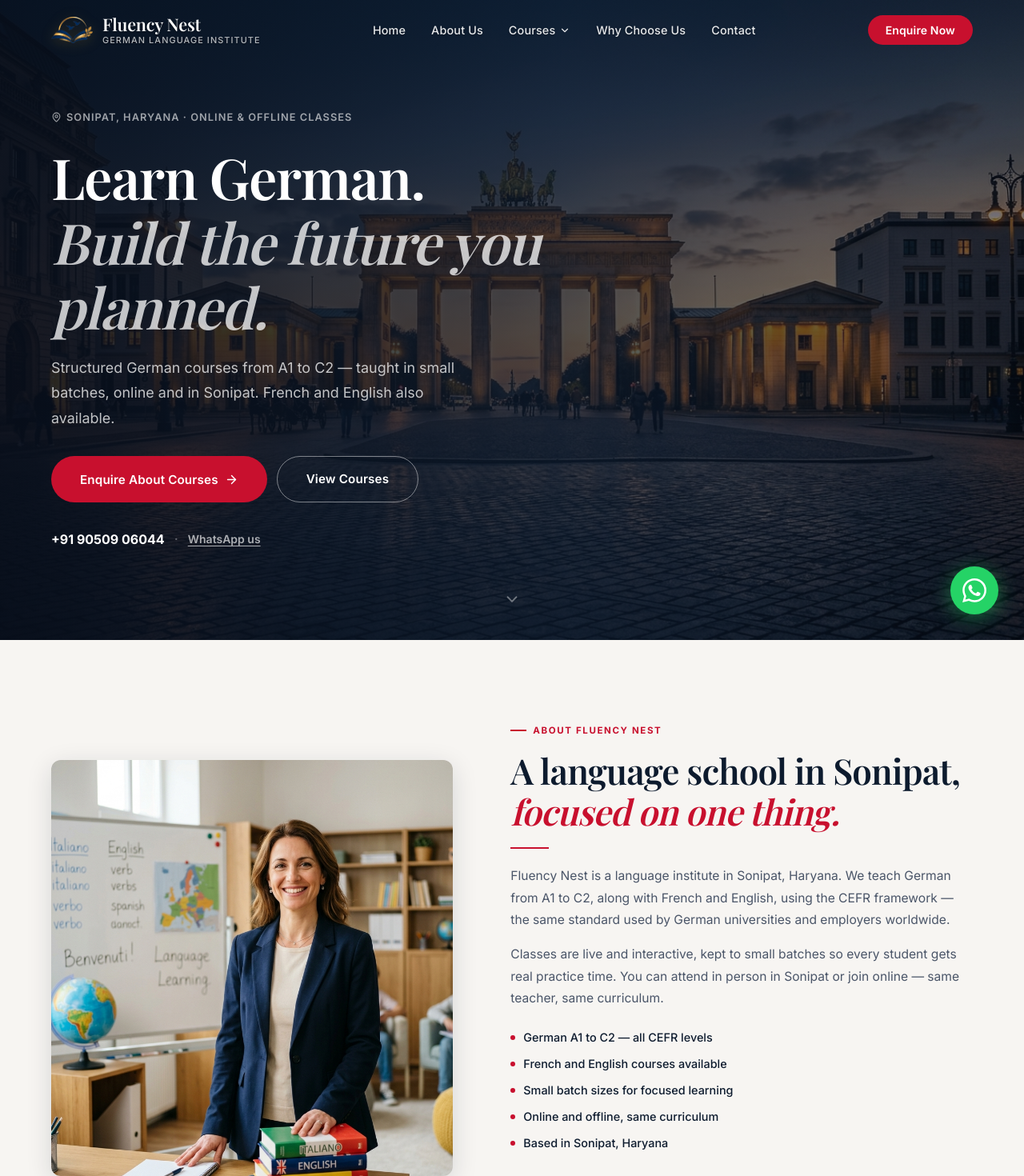
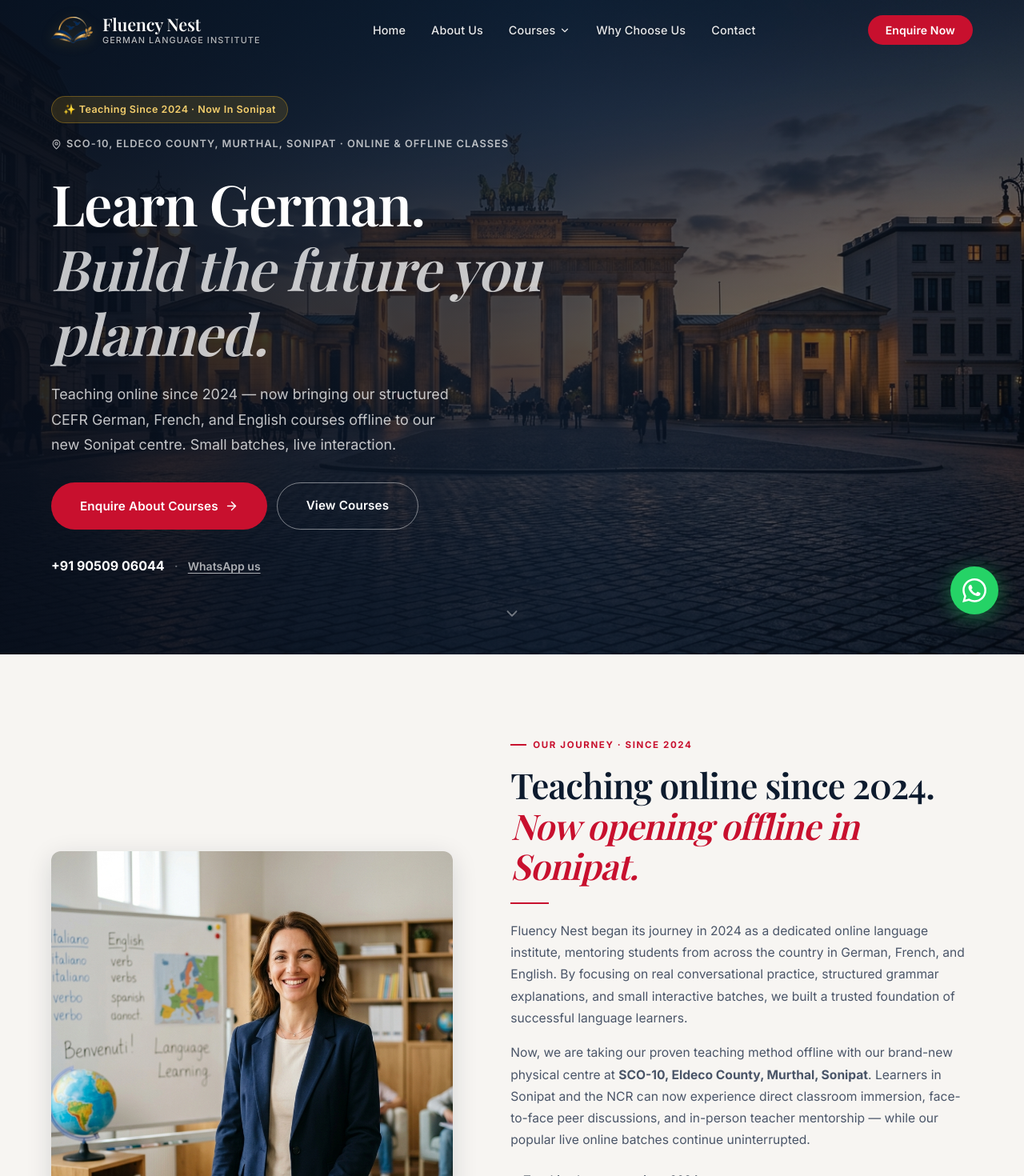
Before and after one commit to hoodaji444/fluency-nest, a Next.js app: page / in a window 1280 px wide. Shown: the top 1470 px of the page at 80% size. Built offline with nearby package versions, Linux system fonts and the light colour scheme; a web font is replaced by a local one.

Commit message:
Update institute story: teaching online since 2024, now expanding offline in Sonipat

```diff
--- a/src/app/page.tsx
+++ b/src/app/page.tsx
@@ -4,7 +4,7 @@ import HomePage from "@/components/HomePage";
 export const metadata: Metadata = {
   title: "Fluency Nest — German Language Institute in Sonipat, Haryana",
   description:
-    "Learn German, French & English at Fluency Nest in Sonipat, Haryana. Structured A1–B2 German courses with expert guidance. Online & offline classes available. Enquire now.",
+    "Teaching since 2024. Proven online language training, now expanding with our dedicated offline institute in Sonipat, Haryana. Learn German (A1–C2), French & English. Enquire now.",
 };
 
 export default function Page() {
--- a/src/components/Footer.tsx
+++ b/src/components/Footer.tsx
@@ -27,7 +27,7 @@ export default function Footer() {
             </div>
           </Link>
           <p className={styles.footerDesc}>
-            A dedicated German language institute in Sonipat, Haryana, offering structured A1–B2 German courses, along with French and English programmes — available online and offline.
+            Teaching languages since 2024. Established with proven online German, French, and English courses, now welcoming students to our dedicated offline institute at SCO-10, Eldeco County, Murthal, Sonipat.
           </p>
           <div className={styles.footerSocial}>
             <a
--- a/src/components/HomePage.module.css
+++ b/src/components/HomePage.module.css
@@ -37,16 +37,32 @@
   max-width: 680px;
 }
 
-/* Plain location tag — no glass, no blur */
+.heroBadge {
+  display: inline-flex;
+  align-items: center;
+  gap: 8px;
+  padding: 6px 14px;
+  background: rgba(218, 165, 32, 0.15);
+  border: 1px solid rgba(218, 165, 32, 0.35);
+  border-radius: 9999px;
+  font-size: 0.78rem;
+  font-weight: 600;
+  letter-spacing: 0.04em;
+  color: #f5cf6d;
+  margin-bottom: 16px;
+  backdrop-filter: blur(8px);
+}
+
+/* Plain location tag */
 .heroLocation {
-  display: inline-flex;
+  display: flex;
   align-items: center;
   gap: 6px;
   font-size: 0.8rem;
   font-weight: 600;
   letter-spacing: 0.08em;
   text-transform: uppercase;
-  color: rgba(255, 255, 255, 0.6);
+  color: rgba(255, 255, 255, 0.7);
   margin-bottom: 24px;
 }
 
--- a/src/components/HomePage.tsx
+++ b/src/components/HomePage.tsx
@@ -184,10 +184,14 @@ export default function HomePage() {
 
         <div className={`container ${styles.heroContent}`}>
           <div className={styles.heroInner}>
-            {/* Location tag — plain text, no glass */}
+            {/* Established badge & location */}
+            <div className={styles.heroBadge}>
+              <span>✨ Teaching Since 2024 · Now In Sonipat</span>
+            </div>
+
             <p className={styles.heroLocation}>
               <MapPin size={13} aria-hidden="true" />
-              Sonipat, Haryana · Online &amp; Offline Classes
+              SCO-10, Eldeco County, Murthal, Sonipat · Online &amp; Offline Classes
             </p>
 
             <h1 className={`heading-display heading-xl ${styles.heroTitle}`}>
@@ -196,8 +200,8 @@ export default function HomePage() {
             </h1>
 
             <p className={`body-lg ${styles.heroSub}`}>
-              Structured German courses from A1 to C2 — taught in small batches,
-              online and in Sonipat. French and English also available.
+              Teaching online since 2024 — now bringing our structured CEFR German, French,
+              and English courses offline to our new Sonipat centre. Small batches, live interaction.
             </p>
 
             <div className={styles.heroCTAs}>
@@ -257,34 +261,37 @@ export default function HomePage() {
 
             <div className={styles.aboutContent}>
               <div className="reveal">
-                <div className="section-label">About Fluency Nest</div>
+                <div className="section-label">Our Journey · Since 2024</div>
                 <h2 className={`heading-display heading-lg ${styles.aboutTitle}`}>
-                  A language school in Sonipat,<br />
-                  <em>focused on one thing.</em>
+                  Teaching online since 2024.<br />
+                  <em>Now opening offline in Sonipat.</em>
                 </h2>
                 <div className="divider" />
               </div>
 
               <div className="reveal reveal-delay-2">
                 <p className={styles.aboutPara}>
-                  Fluency Nest is a language institute in Sonipat, Haryana. We teach German
-                  from A1 to C2, along with French and English, using the CEFR framework —
-                  the same standard used by German universities and employers worldwide.
+                  Fluency Nest began its journey in 2024 as a dedicated online language institute,
+                  mentoring students from across the country in German, French, and English.
+                  By focusing on real conversational practice, structured grammar explanations, and small
+                  interactive batches, we built a trusted foundation of successful language learners.
                 </p>
                 <p className={styles.aboutPara}>
-                  Classes are live and interactive, kept to small batches so every student
-                  gets real practice time. You can attend in person in Sonipat or join
-                  online — same teacher, same curriculum.
+                  Now, we are taking our proven teaching method offline with our brand-new physical centre
+                  at <strong>SCO-10, Eldeco County, Murthal, Sonipat</strong>. Learners in Sonipat and the NCR
+                  can now experience direct classroom immersion, face-to-face peer discussions, and in-person
+                  teacher mentorship — while our popular live online batches continue uninterrupted.
                 </p>
               </div>
 
               <ul className={`${styles.aboutPoints} reveal reveal-delay-3`}>
                 {[
-                  "German A1 to C2 — all CEFR levels",
-                  "French and English courses available",
-                  "Small batch sizes for focused learning",
-                  "Online and offline, same curriculum",
-                  "Based in Sonipat, Haryana",
+                  "Teaching languages since 2024",
+                  "Established online track record, now offline in Sonipat",
+                  "German A1 to C2 — full CEFR framework",
+                  "French & English communication programmes",
+                  "Small batch sizes — live interaction, zero recorded lectures",
+                  "Located at SCO-10, Eldeco County, Murthal, Sonipat",
                 ].map((pt) => (
                   <li key={pt} className={styles.aboutPoint}>
                     <span className={styles.aboutPointDot} aria-hidden="true" />
@@ -431,8 +438,8 @@ export default function HomePage() {
                   desc: "We explain German grammar with clear logic and examples you can apply immediately.",
                 },
                 {
-                  title: "Online and offline — same class",
-                  desc: "Attend in Sonipat or join the same live session online. No separate recordings.",
+                  title: "Online foundation, now offline in Sonipat",
+                  desc: "Training students since 2024 online, now expanding with our physical classroom centre. Same expert curriculum whether you learn in-person or virtually.",
                 },
                 {
                   title: "Exam-aligned curriculum",
@@ -519,22 +526,22 @@ export default function HomePage() {
             </div>
             <div className={styles.classroomContent}>
               <div className="reveal">
-                <div className="section-label">Our Classroom</div>
+                <div className="section-label">Our Classroom &amp; Studio</div>
                 <h2 className={`heading-display heading-md ${styles.classroomTitle}`}>
-                  Live sessions, small groups,<br />no pre-recorded content
+                  From online excellence to our<br />new Sonipat classroom
                 </h2>
                 <div className="divider" />
               </div>
               <div className="reveal reveal-delay-2">
                 <p className={styles.classroomText}>
-                  Every class at Fluency Nest — whether in our Sonipat centre or
-                  online — is a live, interactive session with your teacher.
-                  You speak, ask questions, and receive corrections in real time.
+                  Since 2024, Fluency Nest has delivered high-engagement online sessions
+                  with students speaking and practicing in real time. We have now brought
+                  that exact interactive focus into our physical classroom at SCO-10, Eldeco County, Murthal.
                 </p>
                 <p className={styles.classroomText}>
-                  Our lessons cover all four skills: speaking, listening, reading,
-                  and writing — following the structure of the CEFR levels so you
-                  are always building toward a measurable milestone.
+                  Whether you attend in Sonipat for round-table face-to-face discussions or join
+                  live online from home, every session is 100% live with your instructor — covering
+                  speaking, listening, reading, and writing under the official CEFR framework.
                 </p>
               </div>
             </div>
--- a/src/lib/config.ts
+++ b/src/lib/config.ts
@@ -8,7 +8,7 @@ export const SITE_CONFIG = {
   name: "Fluency Nest",
   tagline: "German Language Institute",
   description:
-    "Learn German, French & English with expert guidance in Sonipat, Haryana. Structured courses from beginner (A1) to mastery (C2). Online & offline classes available.",
+    "Teaching since 2024. Proven online language education, now expanding with our dedicated offline institute in Sonipat, Haryana. Learn German (A1–C2), French & English with expert live guidance.",
 
   // Contact Details — UPDATE THESE
   phone: "+91 90509 06044",
@@ -203,9 +203,14 @@ export const FAQ_ITEMS = [
       "Yes, we offer both online and offline German classes. Our online classes are conducted through live, interactive sessions, ensuring the same quality of learning as offline classes. You can choose the learning mode that suits your schedule and location.",
   },
   {
+    question: "How long has Fluency Nest been training students?",
+    answer:
+      "Fluency Nest was established in 2024 as an online language training institute. After successfully mentoring students across India online with structured, CEFR-aligned courses, we have taken our next big leap by opening our dedicated offline physical centre in Sonipat, Haryana.",
+  },
+  {
     question: "Do you offer offline classes in Sonipat?",
     answer:
-      "Yes, our institute is located in Sonipat, Haryana, and we conduct regular offline classroom sessions. Offline classes allow for direct interaction with the teacher and fellow students, which can greatly benefit language learning.",
+      "Yes! After building a trusted track record online since 2024, we are now open offline at SCO-10, Eldeco County, Murthal, Sonipat. Students in Sonipat and the NCR can now attend in-person classroom batches with round-table speaking sessions, or continue to join our live interactive online batches.",
   },
   {
     question: "How can I enquire about course fees?",
```
